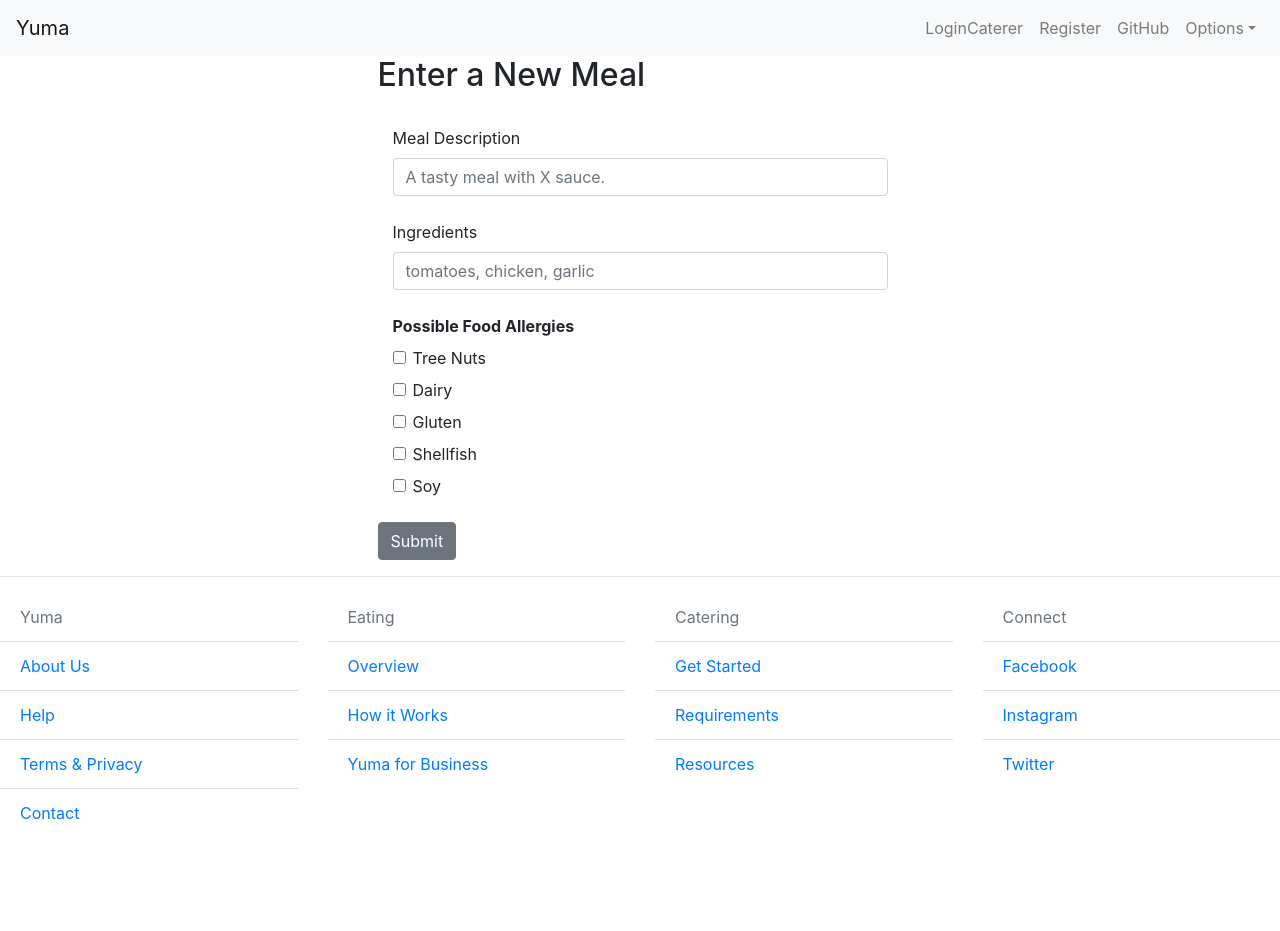
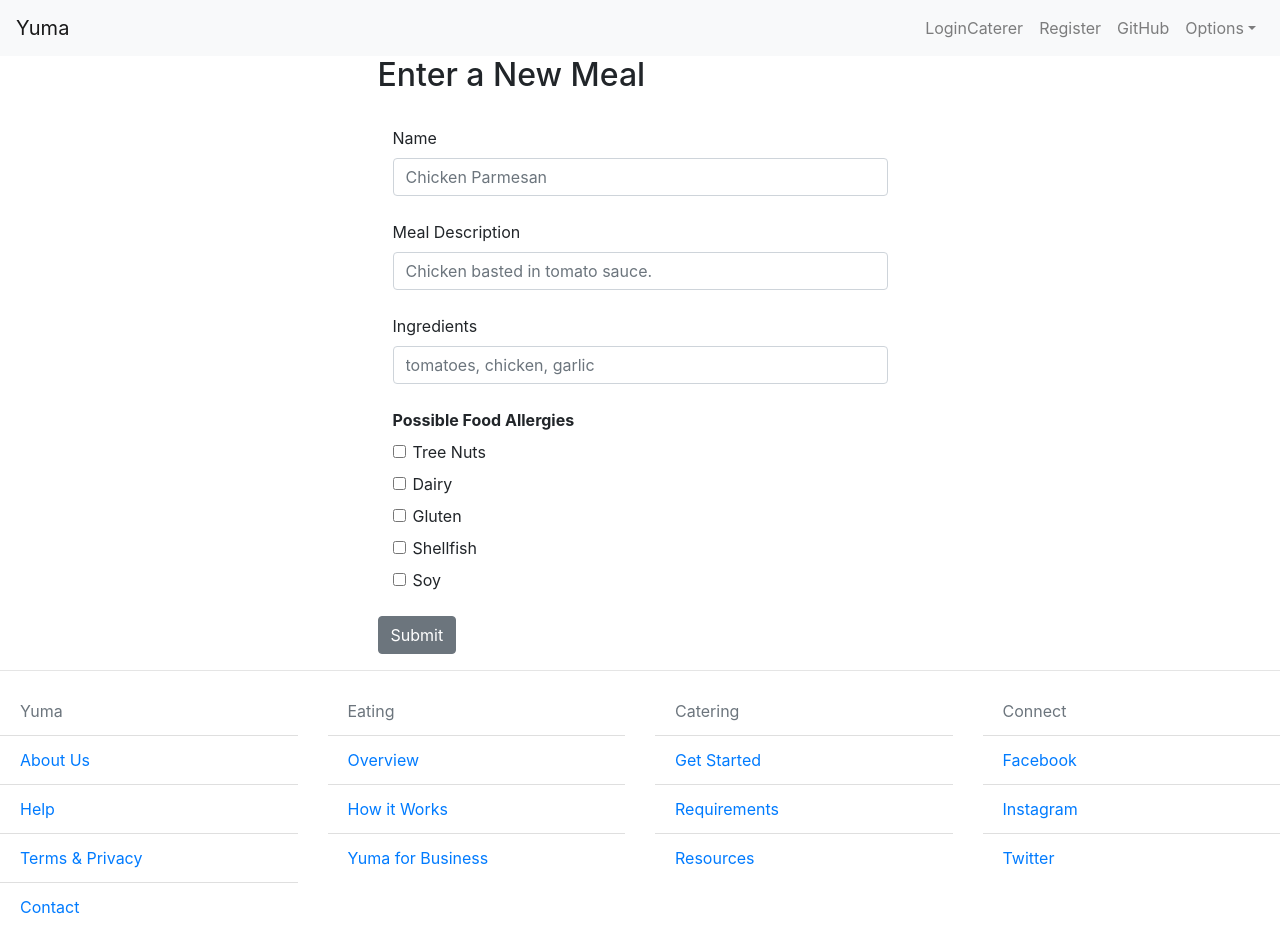
Before and after one commit to faisalhabibgit/Yuma, a React (Create React App) app in the folder frontend/: page /NewMeal in a window 1280 px wide. Before the commit the page ends 837 px from the top, so only its background shows below. Built offline with nearby package versions, Linux system fonts and the light colour scheme.

Commit message:
Record form inputs into JS state

```diff
--- a/frontend/src/component/NewMeal.js
+++ b/frontend/src/component/NewMeal.js
@@ -8,6 +8,36 @@ import {
 
 
 class NewMeal extends Component{
+
+  constructor(props) {
+    super(props);
+    this.state = {
+      name: '',
+      description: '',
+      ingredients: '',
+      flags: [],
+      nuts: ''
+    };
+
+    this.handleSubmit = this.handleSubmit.bind(this);
+    this.handleChange = this.handleChange.bind(this);
+  }
+
+  handleSubmit(event) {
+    alert('the name is ' + this.state.name +'\nthe description is: '+this.state.description+'\n nuts are: '+this.state.nuts);
+    event.preventDefault();
+  }
+
+  handleChange(event){
+    let newState = {};
+
+
+
+    newState[event.target.id] = event.target.value;
+
+    this.setState(newState);
+  }
+
   render(){
     return(
         <Container>
@@ -16,15 +46,27 @@ class NewMeal extends Component{
 
             <br/>
 
-            <Form className="form">
+            <Form className="form" onSubmit={this.handleSubmit}>
               <Col >
                 <FormGroup>
+                  <Label>Name</Label>
+                  <Input
+                    type="text"
+                    name="name"
+                    id="name"
+                    placeholder="Chicken Parmesan"
+                    onChange={this.handleChange}
+                  />
+
+                  <br/>
+
                   <Label>Meal Description</Label>
                   <Input
                     type="text"
                     name="description"
                     id="description"
-                    placeholder="A tasty meal with X sauce."
+                    placeholder="Chicken basted in tomato sauce."
+                    onChange={this.handleChange}
                   />
 
                   <br/>
@@ -35,6 +77,7 @@ class NewMeal extends Component{
                     name="Ingredients"
                     id="Ingredients"
                     placeholder="tomatoes, chicken, garlic"
+                    onChange={this.handleChange}
                   />
 
                   <br/>
@@ -45,27 +88,27 @@ class NewMeal extends Component{
                     <Col sm={{ size: 10 }}>
                       <FormGroup check>
                         <Label>
-                          <Input type="checkbox" id="nuts" />{' '}
+                          <Input type="checkbox" id="nuts" onChange={this.handleChange}/>
                           Tree Nuts
                         </Label>
                         <br/>
                         <Label>
-                          <Input type="checkbox" id="dairy" />{' '}
+                          <Input type="checkbox" id="dairy" onChange={this.handleChange}/>
                           Dairy
                         </Label>
                         <br/>
                         <Label>
-                          <Input type="checkbox" id="gluten" />{' '}
+                          <Input type="checkbox" id="gluten"onChange={this.handleChange}/>
                           Gluten
                         </Label>
                         <br/>
                         <Label>
-                          <Input type="checkbox" id="shellfish" />{' '}
+                          <Input type="checkbox" id="shellfish" onChange={this.handleChange}/>
                           Shellfish
                         </Label>
                         <br/>
                         <Label>
-                          <Input type="checkbox" id="soy" />{' '}
+                          <Input type="checkbox" id="soy" onChange={this.handleChange}/>
                           Soy
                         </Label>
                       </FormGroup>
@@ -74,7 +117,7 @@ class NewMeal extends Component{
 
                 </FormGroup>
               </Col>
-              <Button>Submit</Button>
+              <Button type="submit" value="Submit">Submit</Button>
             </Form>
           </Col>
 
```
